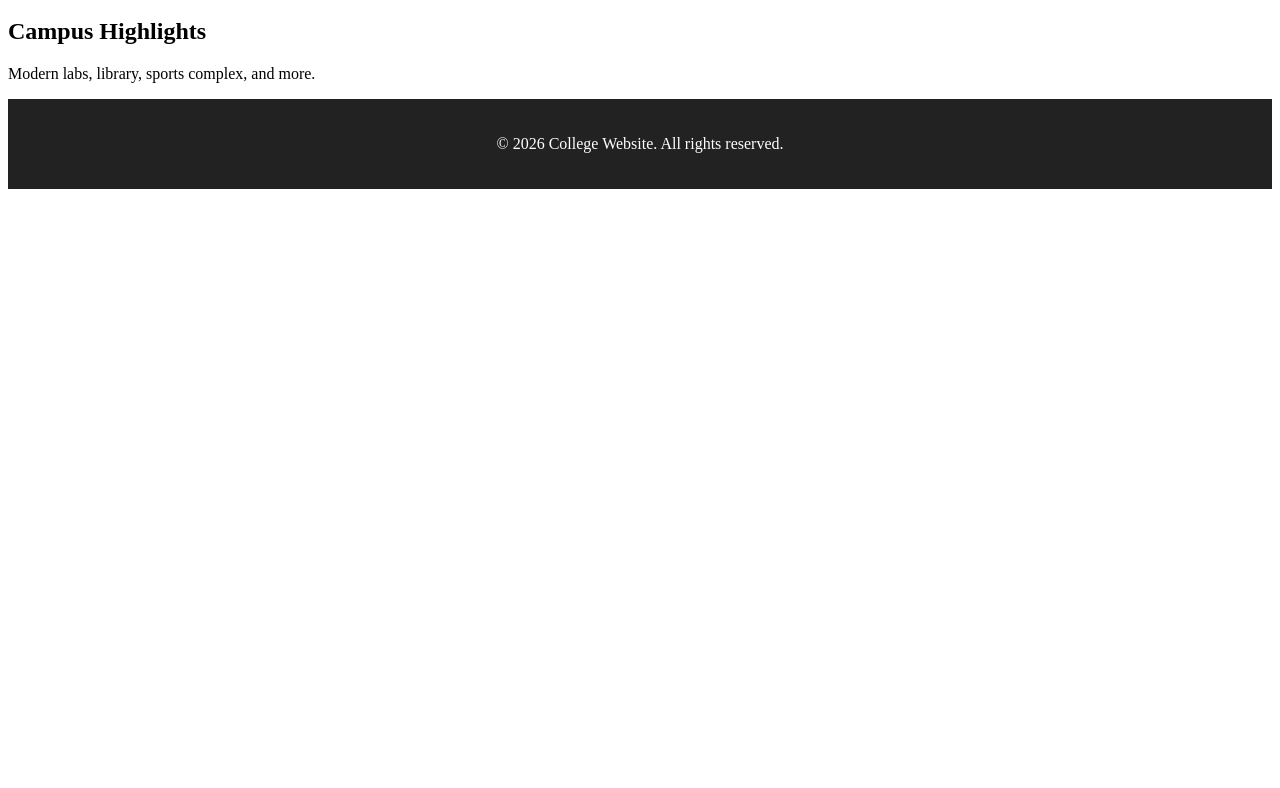
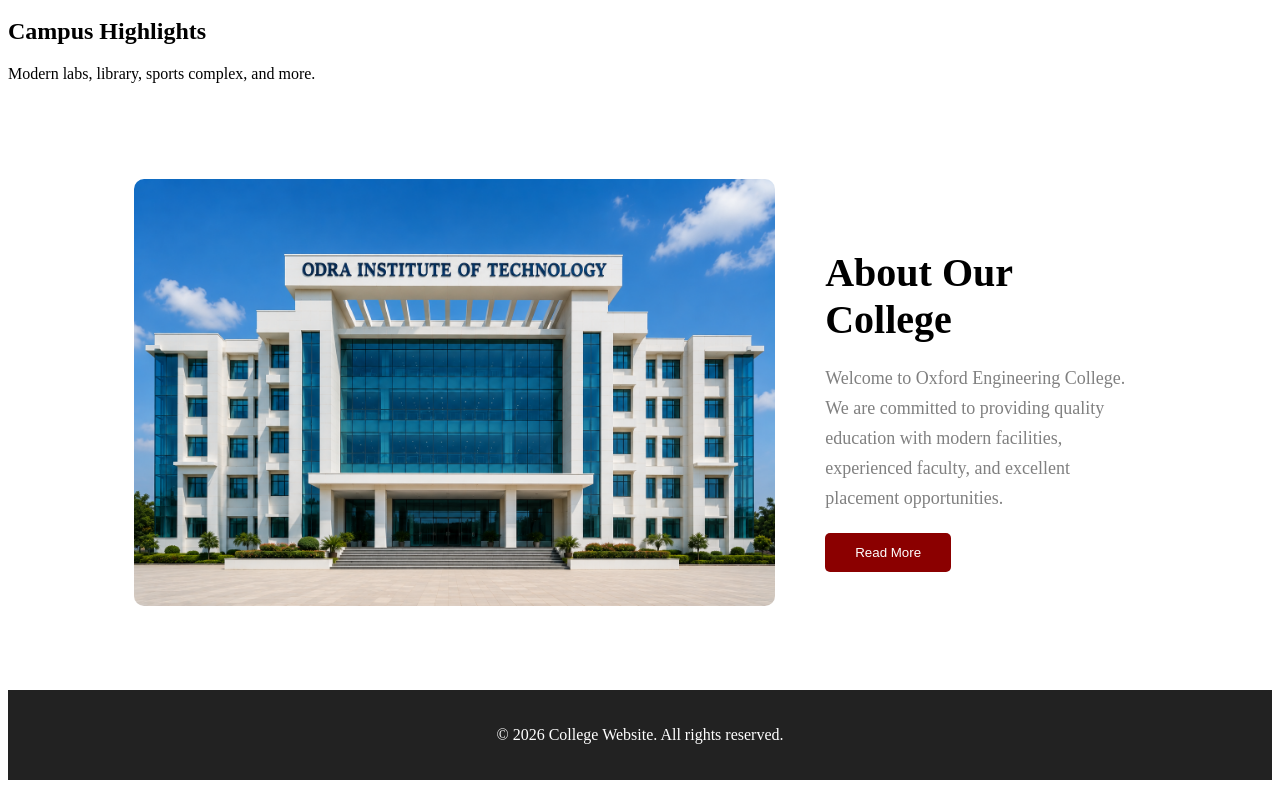
Before and after one commit to Princezkr/mern-project, a React (Vite) app in the folder mern-project/: page / in a window 1280 px wide. Shown: the part 625-1413 px from the top of the page. Before the commit the page ends 822 px from the top, so only its background shows below. Built offline with nearby package versions, Linux system fonts and the light colour scheme.

Commit message:
I have done college introduction part

```diff
--- a/mern-project/src/pages/Home.jsx
+++ b/mern-project/src/pages/Home.jsx
@@ -1,13 +1,15 @@
 import"../styles/Home.css";
+import collegeBuilding from "../assets/collegeBuilding.jpg";
 function Home() {
   return (
-    <div >
+    <div>
       <section className="hero-section">
         <div className="hero-overlay">
           <h1>Welcome to ABC College</h1>
           <p>Empowering Students, Through Quality Education</p>
-          <span> Providing modern education system,experienced faculty
-            and a better learning experience for students.
+          <span>
+            Providing modern education system, experienced faculty and a
+            better learning experience for students.
           </span>
         </div>
       </section>
@@ -15,6 +17,20 @@ function Home() {
         <h2>Campus Highlights</h2>
         <p>Modern labs, library, sports complex, and more.</p>
       </section>
+      <section className="about">
+        <div className="about-image">
+          <img src={collegeBuilding} alt="College Building" />
+        </div>
+        <div className="about-content">
+          <h2>About Our College</h2>
+          <p>
+            Welcome to Oxford Engineering College. We are committed to
+            providing quality education with modern facilities, experienced
+            faculty, and excellent placement opportunities.
+          </p>
+          <button>Read More</button>
+        </div>
+      </section>
     </div>
   );
 }
--- a/mern-project/src/styles/Home.css
+++ b/mern-project/src/styles/Home.css
@@ -43,3 +43,41 @@
     max-width: 600px;
     line-height: 1.6;
 }
+.about{
+    display:flex;
+    justify-content:space-between;
+    align-items:center;
+    padding:80px 10%;
+    gap:50px;
+}
+.about-image{
+    width:100%;
+}
+.about-image img{
+    width:100%;
+    border-radius:10px;
+}
+.about-content{
+    width:50%;
+}
+.about-content h2{
+    font-size:40px;
+    margin-bottom:20px;
+}
+.about-content p{
+    font-size:18px;
+    line-height:30px;
+    color:gray;
+    margin-bottom:20px;
+}
+.about-content button{
+    padding:12px 30px;
+    background:#8b0000;
+    color:white;
+    border:none;
+    cursor:pointer;
+    border-radius:5px;
+}
+.about-content button:hover{
+    background:red;
+}
```
Also changed, not shown: mern-project/src/assets/CollegeBuilding.jpg (added).
